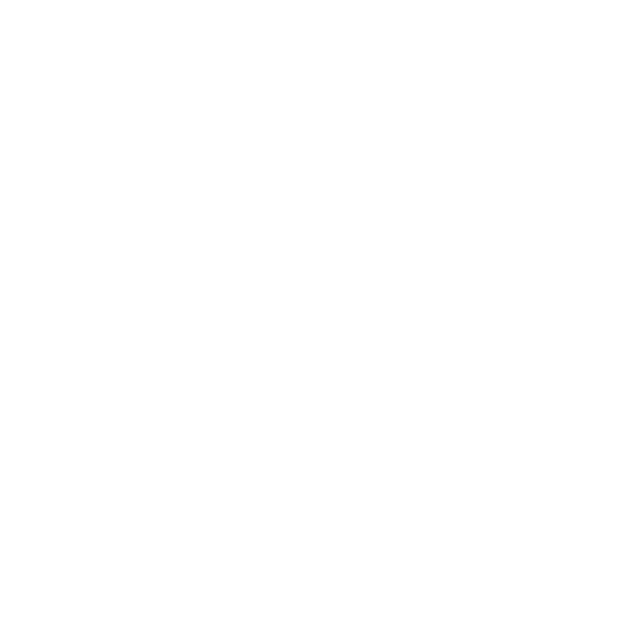
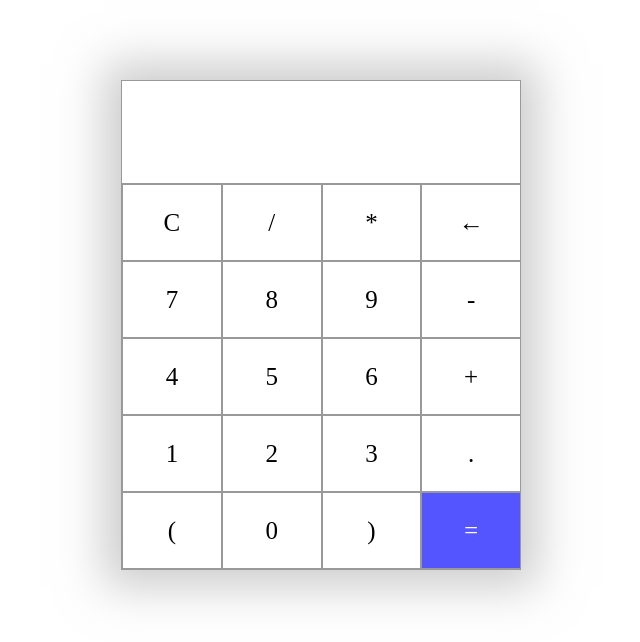
Before and after one commit to venkatesh022/JavaScript, a plain HTML site: page index.html in a window 1280 px wide. Shown: the whole page, without its empty margins (319-959 px from the left). Drawn offline with Linux system fonts and the light colour scheme.

Commit message:
Add files via upload
Calculator using HTML, CSS, JavaScript

```diff
--- a/index.html
+++ b/index.html
@@ -1,13 +1,39 @@
 <!DOCTYPE html>
 <html lang="en">
-<head>
-    <meta charset="UTF-8">
-    <meta http-equiv="X-UA-Compatible" content="IE=edge">
-    <meta name="viewport" content="width=device-width, initial-scale=1.0">
+  <head>
+    <meta charset="UTF-8" />
+    <meta http-equiv="X-UA-Compatible" content="IE=edge" />
+    <meta name="viewport" content="width=device-width, initial-scale=1.0" />
+    <link rel="stylesheet" href="style.css" />
     <title>Document</title>
-</head>
-<body>
+  </head>
+  <body>
+    <div class="container">
+      <div id="display"></div>
+      <div class="buttons">
+        <div class="button">C</div>
+        <div class="button">/</div>
+        <div class="button">*</div>
+        <div class="button">&larr;</div>
+        <div class="button">7</div>
+        <div class="button">8</div>
+        <div class="button">9</div>
+        <div class="button">-</div>
+        <div class="button">4</div>
+        <div class="button">5</div>
+        <div class="button">6</div>
+        <div class="button">+</div>
+        <div class="button">1</div>
+        <div class="button">2</div>
+        <div class="button">3</div>
+        <div class="button">.</div>
+        <div class="button">(</div>
+        <div class="button">0</div>
+        <div class="button">)</div>
+        <div id="equal" class="button">=</div>
+      </div>
+    </div>
 
-    <script src="objects.js"></script>
-</body>
+    <script src="script.js"></script>
+  </body>
 </html>
--- /dev/null
+++ b/script.js
@@ -0,0 +1,27 @@
+let display = document.getElementById("display")
+
+let buttons = Array.from(document.getElementsByClassName('button'))
+// console.log(buttons);
+
+buttons.map(button => {
+    button.addEventListener('click', (e) => {
+        // console.log(button);
+        switch(e.target.innerText){
+            case 'C':
+                display.innerText = '';
+                break;
+            case '←' :
+                display.innerText = display.innerText.slice(0, -1);
+                break;
+            case '=':
+                try{
+                    display.innerText = eval(display.innerText);
+                }catch{
+                    display.innerText = 'Error!'
+                }
+                break;
+            default:
+                display.innerText += e.target.innerText
+        }
+    })
+})
--- /dev/null
+++ b/style.css
@@ -0,0 +1,39 @@
+.container{
+    max-width: 400px;
+    margin: 10vh auto 0 auto;
+    box-shadow: 0 0 43px 17px rgba(153, 153, 153, 0.5)
+}
+#display{
+    text-align: right;
+    height: 70px;
+    line-height: 70px;
+    padding: 16px 8px;
+    font-size: 25px;
+    border: 1px solid #999;
+}
+.buttons{
+    display: grid;
+    border-bottom: 1px solid #999;
+    border-left: 1px solid #999;
+    grid-template-columns: 1fr 1fr 1fr 1fr;
+}
+.buttons > div{
+    border-top: 1px solid #999;
+    border-right: 1px solid #999;
+}
+.button{
+    border: 0.5px solid #999;
+    line-height: 75px;
+    text-align: center;
+    font-size: 25px;
+    cursor: pointer;
+}
+.button:hover{
+    background-color: #323330;
+    color: #fff;
+    transition: 0.5s ease-in-out;
+}
+#equal{
+    background-color: #5555ff;
+    color: #fff;
+}
```
